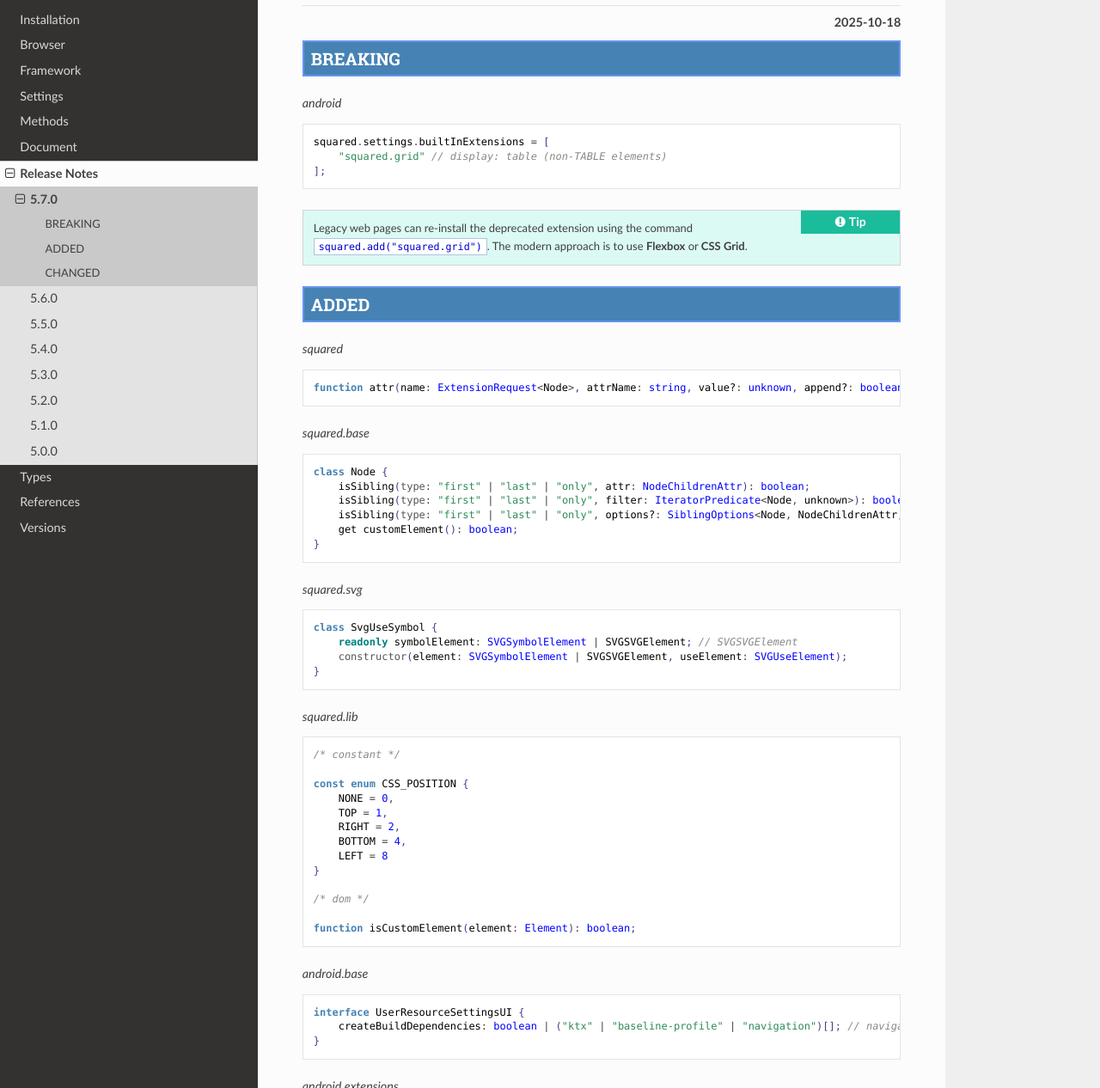
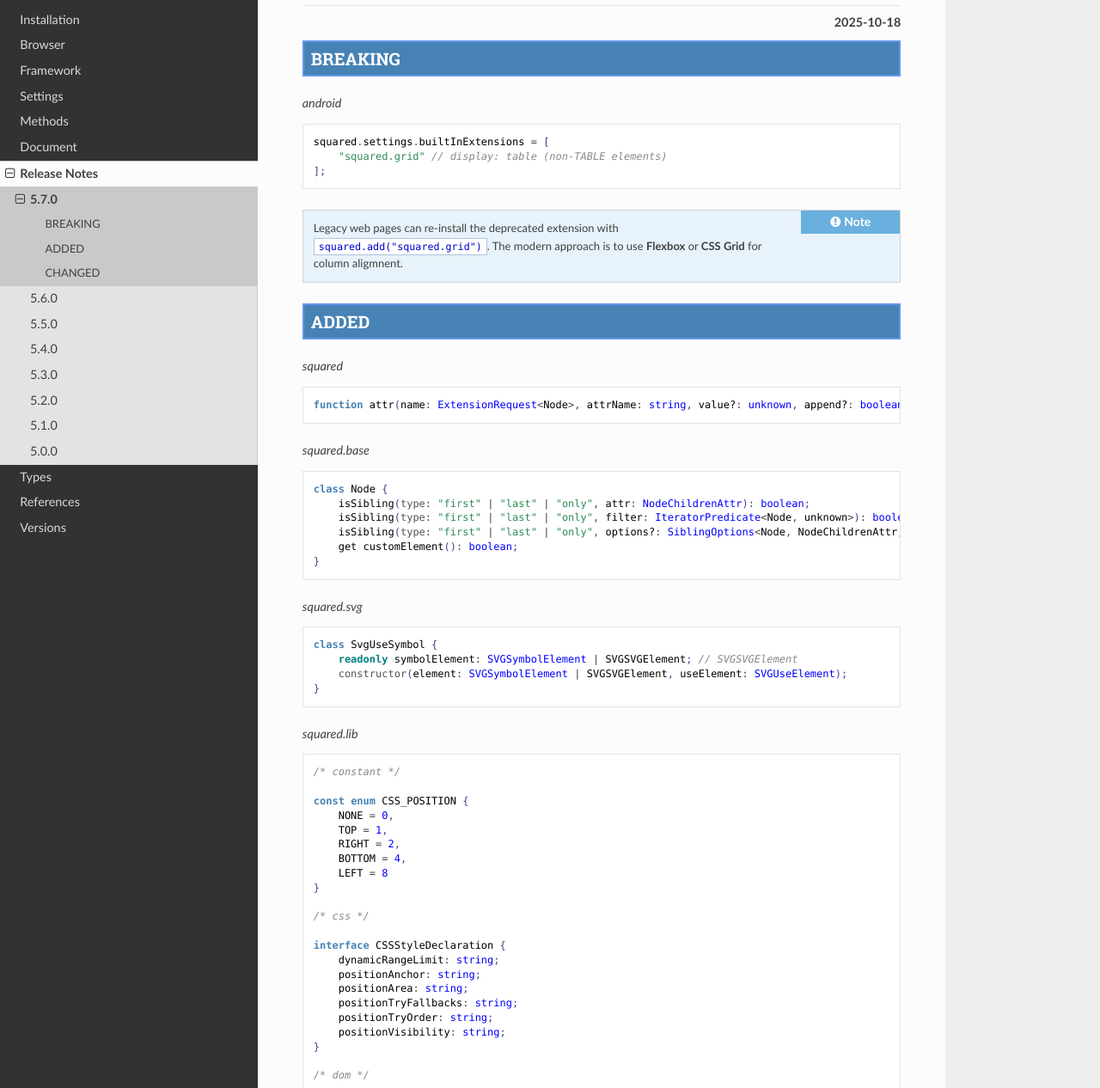
Before and after one commit to anpham6/android-docs, a Sphinx documentation site: the page built from source/release_notes/5.7.0.rst, in a window 1280 px wide and 1400 px high, cut to the strip 134-1400 px from the top of the window. Shown: the whole strip at 86% size. Built offline with Sphinx 7.4.7 and the Read the Docs theme 3.1.0, drawn with Linux system fonts in a browser that asks for light colours.

Commit message:
Release Notes: Latest modifications to API 5.7.0.

```diff
--- a/source/document/vdom/interface.rst
+++ b/source/document/vdom/interface.rst
@@ -5,7 +5,7 @@ Interface
 .. highlight::  typescript
 
 .. code-block::
-  :emphasize-lines: 31-32,109-11,132
+  :emphasize-lines: 31-32,109-111,132
 
   class Container<T> implements Iterable<T> {
       children: T[];
--- a/source/release_notes/5.7.0.rst
+++ b/source/release_notes/5.7.0.rst
@@ -18,7 +18,7 @@ BREAKING
       "squared.grid" // display: table (non-TABLE elements)
   ];
 
-.. tip:: Legacy web pages can re-install the deprecated extension using the command :code:`squared.add("squared.grid")`. The modern approach is to use **Flexbox** or **CSS Grid**.
+.. note:: Legacy web pages can re-install the deprecated extension with :code:`squared.add("squared.grid")`. The modern approach is to use **Flexbox** or **CSS Grid** for column aligmnent.
 
 .. rst-class:: release-notes
 
@@ -61,6 +61,17 @@ ADDED
       LEFT = 8
   }
 
+  /* css */
+
+  interface CSSStyleDeclaration {
+      dynamicRangeLimit: string;
+      positionAnchor: string;
+      positionArea: string;
+      positionTryFallbacks: string;
+      positionTryOrder: string;
+      positionVisibility: string;
+  }
+
   /* dom */
 
   function isCustomElement(element: Element): boolean;
```
Also changed, not shown: other parts of source/release_notes/5.7.0.rst (+2 -0 lines).
